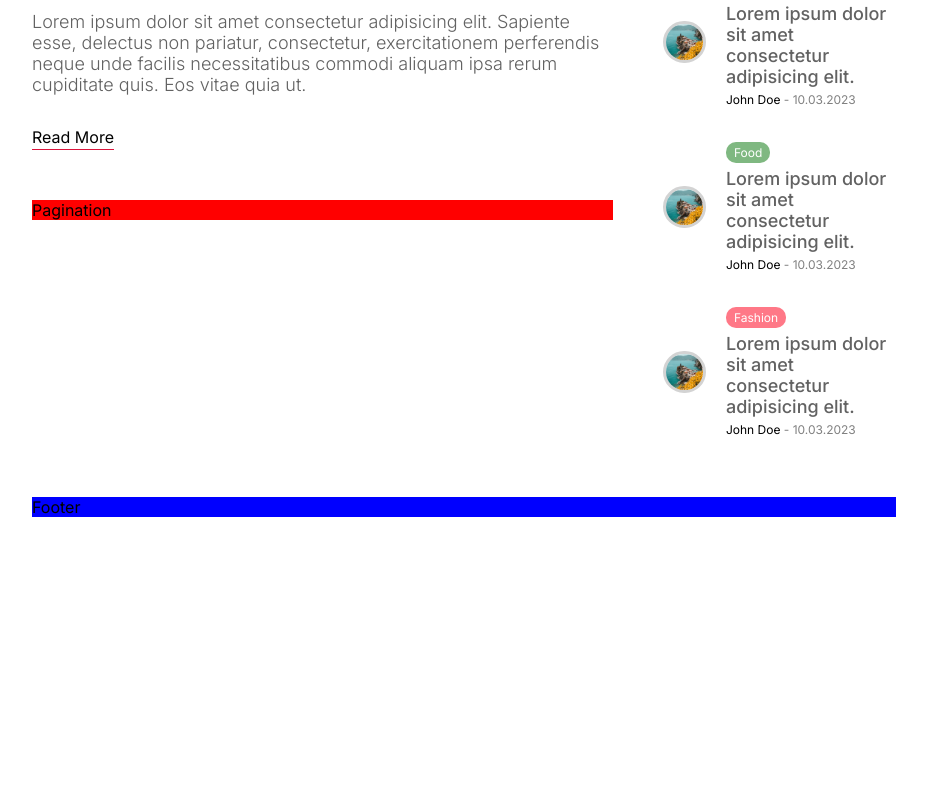
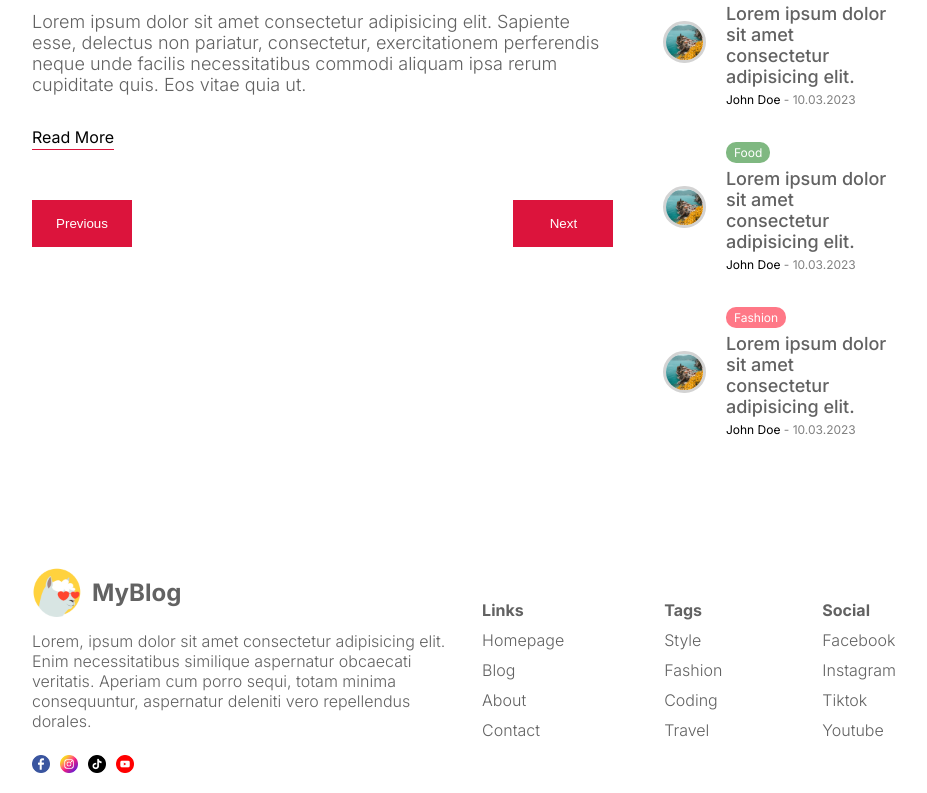
Before and after one commit to B0n-Echo/My_tech_blog, a Next.js app: page / in a window 1280 px wide. Shown: the part 2597-3390 px from the top of the page, without its empty margins (176-1103 px from the left). Before the commit the page ends 3114 px from the top, so only its background shows below. Built offline with nearby package versions, Linux system fonts and the light colour scheme.

Commit message:
feat(nikhil): adding footer and pagination components

```diff
--- a/src/components/footer/Footer.jsx
+++ b/src/components/footer/Footer.jsx
@@ -1,10 +1,54 @@
-import React from 'react'
-import styles from "./footer.module.css"
+import React from "react";
+import styles from "./footer.module.css";
+import Image from "next/image";
+import Link from "next/link";
 
 const Footer = () => {
   return (
-    <div className={styles.container}>Footer</div>
-  )
-}
+    <div className={styles.container}>
+      <div className={styles.info}>
+        <div className={styles.logo}>
+          <Image src="/logo.png" alt="lama blog" width={50} height={50} />
+          <h1 className={styles.logoText}>MyBlog</h1>
+        </div>
+        <p className={styles.desc}>
+          Lorem, ipsum dolor sit amet consectetur adipisicing elit. Enim
+          necessitatibus similique aspernatur obcaecati veritatis. Aperiam cum
+          porro sequi, totam minima consequuntur, aspernatur deleniti vero
+          repellendus dorales.
+        </p>
+        <div className={styles.icons}>
+          <Image src="/facebook.png" alt="" width={18} height={18} />
+          <Image src="/instagram.png" alt="" width={18} height={18} />
+          <Image src="/tiktok.png" alt="" width={18} height={18} />
+          <Image src="/youtube.png" alt="" width={18} height={18} />
+        </div>
+      </div>
+      <div className={styles.links}>
+        <div className={styles.list}>
+          <span className={styles.listTitle}>Links</span>
+          <Link href="/">Homepage</Link>
+          <Link href="/">Blog</Link>
+          <Link href="/">About</Link>
+          <Link href="/">Contact</Link>
+        </div>
+        <div className={styles.list}>
+          <span className={styles.listTitle}>Tags</span>
+          <Link href="/">Style</Link>
+          <Link href="/">Fashion</Link>
+          <Link href="/">Coding</Link>
+          <Link href="/">Travel</Link>
+        </div>
+        <div className={styles.list}>
+          <span className={styles.listTitle}>Social</span>
+          <Link href="/">Facebook</Link>
+          <Link href="/">Instagram</Link>
+          <Link href="/">Tiktok</Link>
+          <Link href="/">Youtube</Link>
+        </div>
+      </div>
+    </div>
+  );
+};
 
-export default Footer
+export default Footer;
--- a/src/components/footer/footer.module.css
+++ b/src/components/footer/footer.module.css
@@ -1,3 +1,75 @@
-.container{
-  background-color: blue;
+.container {
+  margin-top: 50px;
+  padding: 20px 0px;
+  display: flex;
+  align-items: center;
+  justify-content: space-between;
+  color: var(--softTextColor);
 }
+
+.info {
+  flex: 1;
+  display: flex;
+  flex-direction: column;
+  gap: 14px;
+}
+
+.logo {
+  display: flex;
+  align-items: center;
+  gap: 10px;
+}
+
+.logoText {
+  font-size: 24px;
+}
+
+.desc {
+  font-weight: 300;
+}
+
+.icons {
+  margin-top: 10px;
+  display: flex;
+  gap: 10px;
+}
+
+.links {
+  flex: 1;
+  display: flex;
+  justify-content: flex-end;
+  gap: 100px;
+}
+
+.list {
+  display: flex;
+  flex-direction: column;
+  gap: 10px;
+  font-weight: 300;
+}
+
+.listTitle {
+  font-weight: bold;
+}
+
+@media screen and (max-width: 1024px) {
+  .links {
+    gap: 50px;
+  }
+}
+@media screen and (max-width: 768px) {
+  .container {
+    flex-direction: column;
+    gap: 50px;
+  }
+
+  .links {
+    width: 100%;
+    justify-content: space-between;
+  }
+}
+@media screen and (max-width: 640px) {
+  .links {
+    font-size: 14px;
+  }
+}
--- a/src/components/pagination/Pagination.jsx
+++ b/src/components/pagination/Pagination.jsx
@@ -3,7 +3,10 @@
 
 const Pagination = () => {
   return (
-    <div className={styles.container}>Pagination</div>
+    <div className={styles.container}>
+      <button className={styles.button}>Previous</button>
+      <button className={styles.button}>Next</button>
+    </div>
   )
 }
 
--- a/src/components/pagination/pagination.module.css
+++ b/src/components/pagination/pagination.module.css
@@ -1,3 +1,18 @@
-.container{
-  background-color: red;
+.container {
+  display: flex;
+  justify-content: space-between;
 }
+
+.button {
+  width: 100px;
+  border: none;
+  padding: 16px;
+  background-color: crimson;
+  color: white;
+  cursor: pointer;
+}
+
+.button:disabled{
+  background-color: rgba(220, 20, 60, 0.473);
+  cursor: not-allowed;
+}
```
